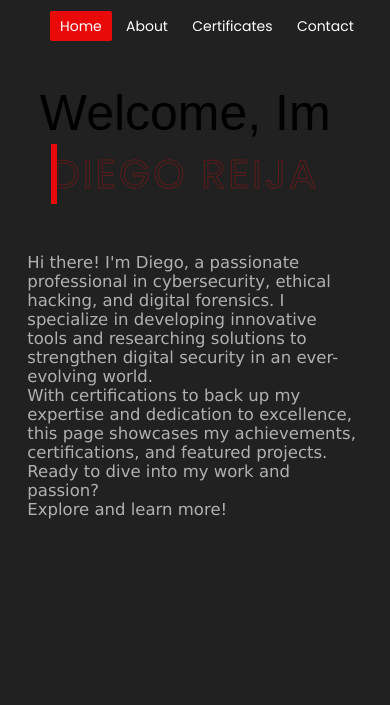
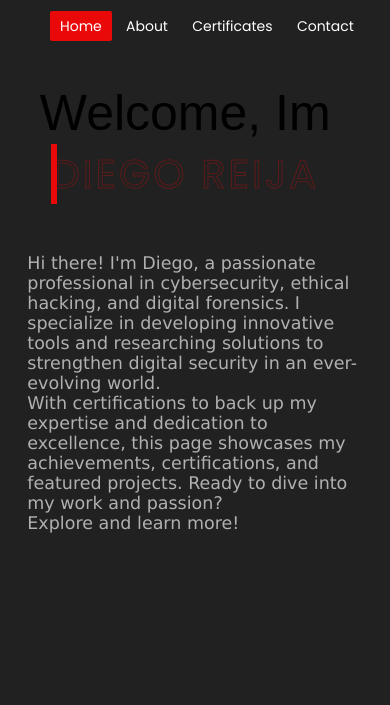
Before and after one commit to diegoreija/reija, a website: page index.html in a window 390 px wide. Shown: the top 705 px of the page. Drawn offline with Linux system fonts and the light colour scheme.

Commit message:
modificaciones en el style.css x1

```diff
--- a/styles/style.css
+++ b/styles/style.css
@@ -78,7 +78,6 @@ body {
     height: auto; /* Ajusta según las imágenes */
     left: 10%;
     top: 86%;
-    border: 1px solid red;
     display: flex;
     gap: 10px; /* Espacio entre las imágenes */
     justify-content: center; /* Centra las imágenes horizontalmente */
@@ -223,7 +222,7 @@ header nav .cabecera {
         width: 85%;
         left: 7%;
         top: 30%;
-        font-size: 16.5px;
+        font-size: 17.5px;
         text-align: left;
     }
 
```
